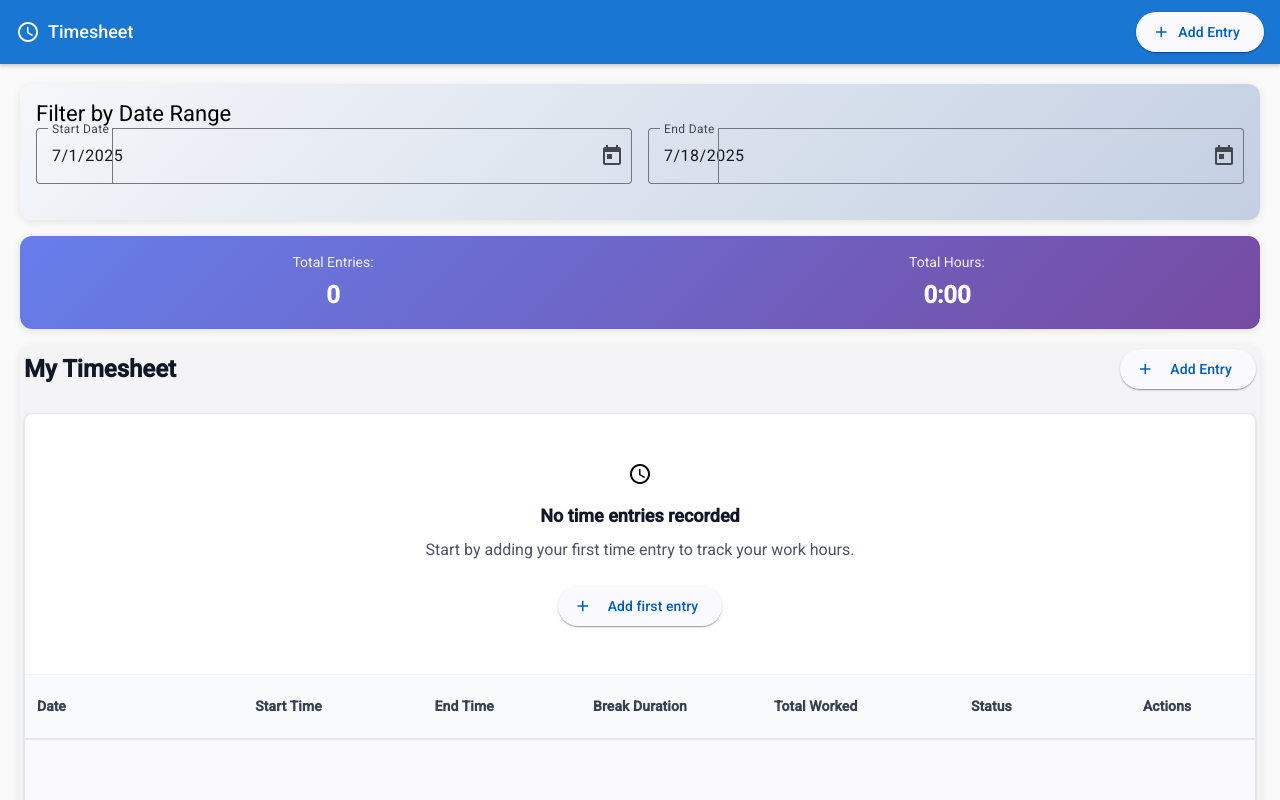
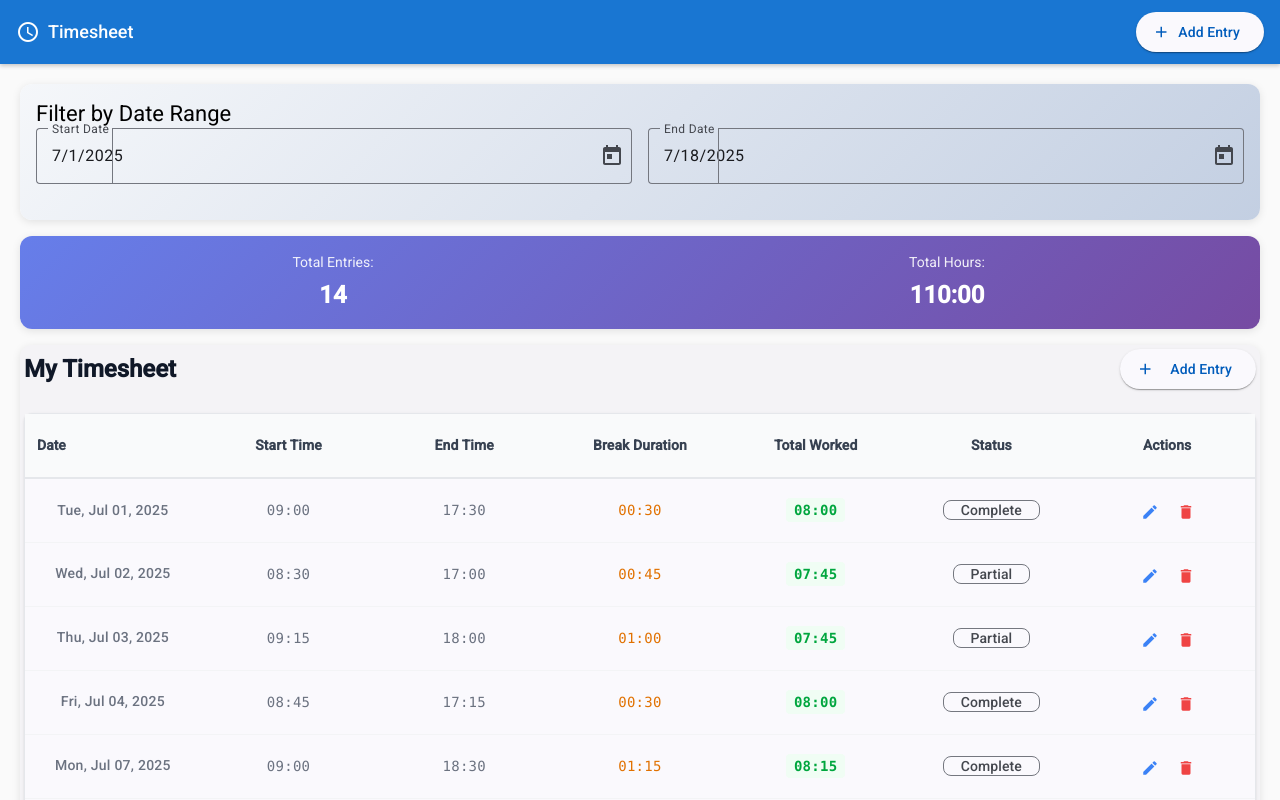
Before and after one commit to rsuciunttdata/timetracking-team-one, an Angular app: page / in a window 1280 px wide. Built offline with nearby package versions, Linux system fonts and the light colour scheme.

Commit message:
API configuration, mock data interceptor

```diff
--- a/src/app/app.config.ts
+++ b/src/app/app.config.ts
@@ -2,22 +2,18 @@ import { ApplicationConfig, provideBrowserGlobalErrorListeners, provideZonelessC
 import { provideRouter } from '@angular/router';
 import { provideHttpClient, withInterceptors } from '@angular/common/http';
 import { provideAnimations } from '@angular/platform-browser/animations';
-import { HTTP_INTERCEPTORS } from '@angular/common/http';
 
 import { routes } from './app.routes';
-import { MockDataInterceptor } from './interceptors/mock-data.interceptor';
+import { mockDataInterceptorFn } from './interceptors/mock-data.interceptor';
 
 export const appConfig: ApplicationConfig = {
   providers: [
     provideBrowserGlobalErrorListeners(),
     provideZonelessChangeDetection(),
     provideRouter(routes),
-    provideHttpClient(),
-    provideAnimations(),
-    {
-      provide: HTTP_INTERCEPTORS,
-      useClass: MockDataInterceptor,
-      multi: true
-    }
+    provideHttpClient(
+      withInterceptors([mockDataInterceptorFn])
+    ),
+    provideAnimations()
   ]
 };
--- a/src/app/config/api.config.ts
+++ b/src/app/config/api.config.ts
@@ -1,14 +1,14 @@
 //API Configuration
 export const API_CONFIG = {
   // Base API URL - change this based on environment
-  BASE_URL: '',
+  BASE_URL: '/api',
 
   // API Endpoints
   ENDPOINTS: {
-    TIME_ENTRIES: '/',
-    USERS: '/',
-    AUTH: '/',
-    VALIDATE: '/',
+    TIME_ENTRIES: '/time-entries',
+    USERS: '/users',
+    AUTH: '/auth',
+    VALIDATE: '/validate',
   },
 
   // Request timeout in milliseconds
@@ -16,7 +16,11 @@ export const API_CONFIG = {
 
   // Retry configuration
   RETRY_ATTEMPTS: 3,
-  RETRY_DELAY: 1000
+  RETRY_DELAY: 1000,
+
+  // Simple flags for development
+  ENABLE_MOCK_DATA: true,
+  ENABLE_LOGGING: true
 } as const;
 
 // Helper function to get full endpoint URL
--- a/src/app/interceptors/mock-data.interceptor.ts
+++ b/src/app/interceptors/mock-data.interceptor.ts
@@ -1,7 +1,315 @@
-import { Injectable } from '@angular/core';
+import { HttpInterceptorFn, HttpResponse } from '@angular/common/http';
+import { Observable, of } from 'rxjs';
+import { delay } from 'rxjs/operators';
 
+import { TimeEntry } from '../interfaces/time-entry.interface';
+import { ApiResponse } from '../interfaces/api.interface';
+import { API_CONFIG } from '../config/api.config';
 
-@Injectable()
-export class MockDataInterceptor{
+// Mock data
+const mockTimeEntries: TimeEntry[] = [
+  {
+    id: '1',
+    userId: 'user1',
+    date: new Date('2025-07-01'),
+    startTime: '09:00',
+    endTime: '17:30',
+    breakDuration: '00:30',
+    createdAt: new Date(),
+    updatedAt: new Date()
+  },
+  {
+    id: '2',
+    userId: 'user1',
+    date: new Date('2025-07-02'),
+    startTime: '08:30',
+    endTime: '17:00',
+    breakDuration: '00:45',
+    createdAt: new Date(),
+    updatedAt: new Date()
+  },
+  {
+    id: '3',
+    userId: 'user1',
+    date: new Date('2025-07-03'),
+    startTime: '09:15',
+    endTime: '18:00',
+    breakDuration: '01:00',
+    createdAt: new Date(),
+    updatedAt: new Date()
+  },
+  {
+    id: '4',
+    userId: 'user1',
+    date: new Date('2025-07-04'),
+    startTime: '08:45',
+    endTime: '17:15',
+    breakDuration: '00:30',
+    createdAt: new Date(),
+    updatedAt: new Date()
+  },
+  {
+    id: '5',
+    userId: 'user1',
+    date: new Date('2025-07-07'),
+    startTime: '09:00',
+    endTime: '18:30',
+    breakDuration: '01:15',
+    createdAt: new Date(),
+    updatedAt: new Date()
+  },
+  {
+    id: '6',
+    userId: 'user1',
+    date: new Date('2025-07-08'),
+    startTime: '08:00',
+    endTime: '16:30',
+    breakDuration: '00:30',
+    createdAt: new Date(),
+    updatedAt: new Date()
+  },
+  {
+    id: '7',
+    userId: 'user1',
+    date: new Date('2025-07-09'),
+    startTime: '09:30',
+    endTime: '18:00',
+    breakDuration: '01:00',
+    createdAt: new Date(),
+    updatedAt: new Date()
+  },
+  {
+    id: '8',
+    userId: 'user1',
+    date: new Date('2025-07-10'),
+    startTime: '08:15',
+    endTime: '17:45',
+    breakDuration: '00:45',
+    createdAt: new Date(),
+    updatedAt: new Date()
+  },
+  {
+    id: '9',
+    userId: 'user1',
+    date: new Date('2025-07-11'),
+    startTime: '09:00',
+    endTime: '17:00',
+    breakDuration: '01:00',
+    createdAt: new Date(),
+    updatedAt: new Date()
+  },
+  {
+    id: '10',
+    userId: 'user1',
+    date: new Date('2025-07-14'),
+    startTime: '08:30',
+    endTime: '18:15',
+    breakDuration: '01:30',
+    createdAt: new Date(),
+    updatedAt: new Date()
+  },
+  {
+    id: '11',
+    userId: 'user1',
+    date: new Date('2025-07-15'),
+    startTime: '09:45',
+    endTime: '17:30',
+    breakDuration: '00:45',
+    createdAt: new Date(),
+    updatedAt: new Date()
+  },
+  {
+    id: '12',
+    userId: 'user1',
+    date: new Date('2025-07-16'),
+    startTime: '08:00',
+    endTime: '16:00',
+    breakDuration: '00:30',
+    createdAt: new Date(),
+    updatedAt: new Date()
+  },
+  {
+    id: '13',
+    userId: 'user1',
+    date: new Date('2025-07-17'),
+    startTime: '09:15',
+    endTime: '18:45',
+    breakDuration: '01:15',
+    createdAt: new Date(),
+    updatedAt: new Date()
+  },
+  {
+    id: '14',
+    userId: 'user1',
+    date: new Date('2025-07-18'),
+    startTime: '08:30',
+    endTime: '17:00',
+    breakDuration: '00:30',
+    createdAt: new Date(),
+    updatedAt: new Date()
+  },
+  {
+    id: '15',
+    userId: 'user1',
+    date: new Date('2025-07-21'),
+    startTime: '09:00',
+    endTime: '17:30',
+    breakDuration: '01:00',
+    createdAt: new Date(),
+    updatedAt: new Date()
+  },
+  {
+    id: '16',
+    userId: 'user1',
+    date: new Date('2025-07-22'),
+    startTime: '08:45',
+    endTime: '17:15',
+    breakDuration: '00:30',
+    createdAt: new Date(),
+    updatedAt: new Date()
+  },
+  {
+    id: '17',
+    userId: 'user1',
+    date: new Date('2025-07-23'),
+    startTime: '09:20',
+    endTime: '18:00',
+    breakDuration: '00:40',
+    createdAt: new Date(),
+    updatedAt: new Date()
+  },
+  {
+    id: '18',
+    userId: 'user1',
+    date: new Date('2025-07-24'),
+    startTime: '08:00',
+    endTime: '16:30',
+    breakDuration: '00:30',
+    createdAt: new Date(),
+    updatedAt: new Date()
+  },
+  {
+    id: '19',
+    userId: 'user1',
+    date: new Date('2025-07-25'),
+    startTime: '09:30',
+    endTime: '18:30',
+    breakDuration: '01:00',
+    createdAt: new Date(),
+    updatedAt: new Date()
+  },
+  {
+    id: '20',
+    userId: 'user1',
+    date: new Date('2025-07-28'),
+    startTime: '08:15',
+    endTime: '17:45',
+    breakDuration: '01:15',
+    createdAt: new Date(),
+    updatedAt: new Date()
+  }
+];
 
+export const mockDataInterceptorFn: HttpInterceptorFn = (req, next) => {
+  console.log('🔍 Functional Interceptor called for:', req.method, req.url);
+  console.log('🔍 API_CONFIG.ENABLE_MOCK_DATA:', API_CONFIG.ENABLE_MOCK_DATA);
+
+  const isApi = isApiCall(req.url);
+  console.log('🔍 Is API call:', isApi);
+
+  // Only intercept if mock data is enabled and it's an API call
+  if (!API_CONFIG.ENABLE_MOCK_DATA || !isApi) {
+    console.log('⏭️ Passing through to real HTTP');
+    return next(req);
+  }
+
+  console.log('🔄 Mock Interceptor - Intercepting:', req.method, req.url);
+  return handleMockRequest(req);
+};
+
+function isApiCall(url: string): boolean {
+  console.log('🔍 Checking URL:', url);
+
+  // More explicit URL checking
+  const patterns = [
+    '/api/',
+    '/api/time-entries',
+    'time-entries',
+    '/time-entries'
+  ];
+
+  const matches = patterns.some(pattern => url.includes(pattern));
+  console.log('🔍 URL matches API patterns:', matches);
+
+  return matches;
 }
+
+function handleMockRequest(req: any): Observable<any> {
+  const { method, url } = req;
+  let mockResponse: ApiResponse<any>;
+
+  try {
+    if (url.includes('time-entries')) {
+      mockResponse = handleTimeEntriesRequest(method, req.params);
+    } else {
+      mockResponse = createErrorResponse('Endpoint not found', 404);
+    }
+  } catch (error) {
+    mockResponse = createErrorResponse('Internal server error', 500);
+  }
+
+  const httpResponse = new HttpResponse({
+    status: mockResponse.success ? 200 : 400,
+    statusText: mockResponse.success ? 'OK' : 'Bad Request',
+    body: mockResponse
+  });
+
+  // Simulate network delay
+  return of(httpResponse).pipe(delay(500));
+}
+
+function handleTimeEntriesRequest(method: string, params: any): ApiResponse<any> {
+  console.log('🔄 Handling time entries request:', method);
+
+  if (method === 'GET') {
+    const page = parseInt(params.get('page') || '1', 10);
+    const pageSize = parseInt(params.get('pageSize') || '10', 10);
+
+    console.log('📄 Pagination:', { page, pageSize });
+
+    const startIndex = (page - 1) * pageSize;
+    const endIndex = startIndex + pageSize;
+    const paginatedEntries = mockTimeEntries.slice(startIndex, endIndex);
+
+    console.log('📄 Returning entries:', paginatedEntries.length);
+
+    return createSuccessResponse({
+      data: paginatedEntries,
+      total: mockTimeEntries.length,
+      page,
+      pageSize
+    });
+  }
+
+  return createErrorResponse('Method not implemented in mock', 501);
+}
+
+function createSuccessResponse<T>(data: T): ApiResponse<T> {
+  return {
+    success: true,
+    data,
+    message: 'Operation completed successfully'
+  };
+}
+
+function createErrorResponse(message: string, statusCode: number): ApiResponse<any> {
+  return {
+    success: false,
+    data: null,
+    message,
+    errors: [{
+      code: statusCode.toString(),
+      message
+    }]
+  };
+}
```
